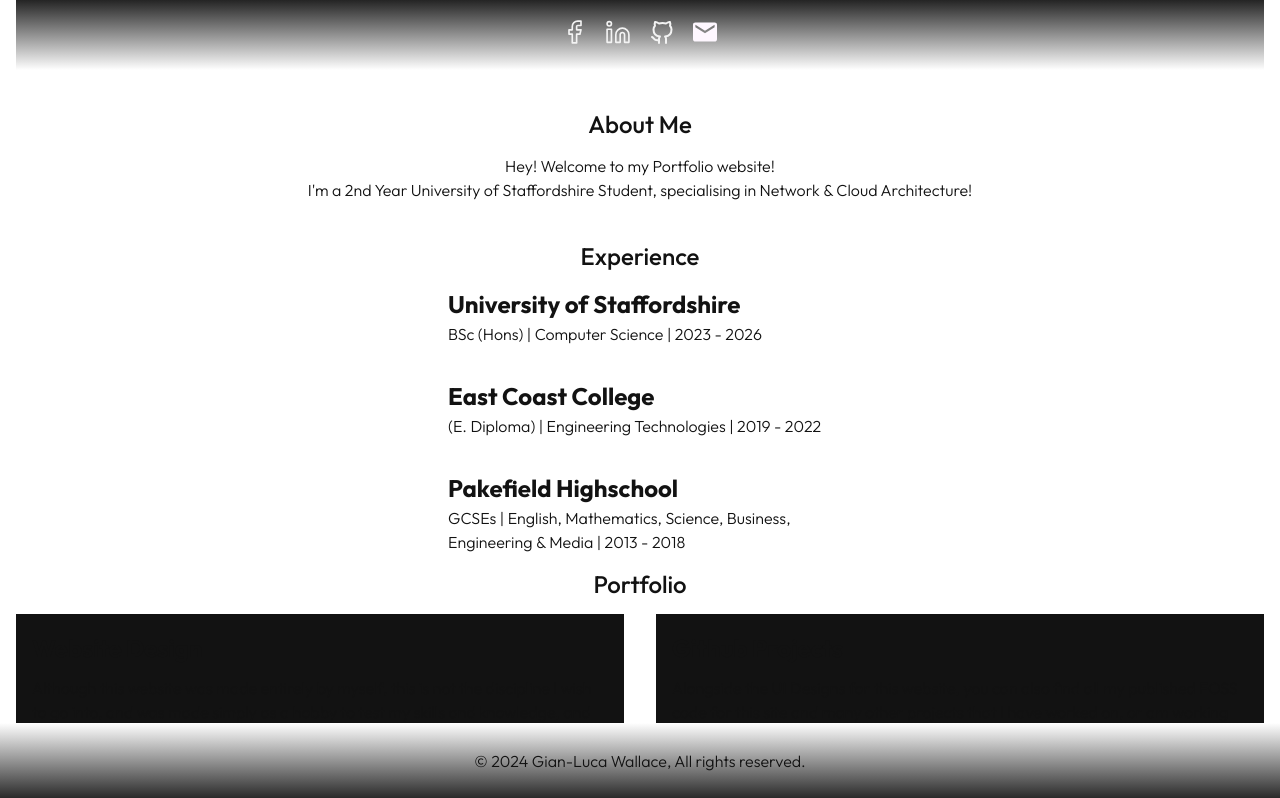
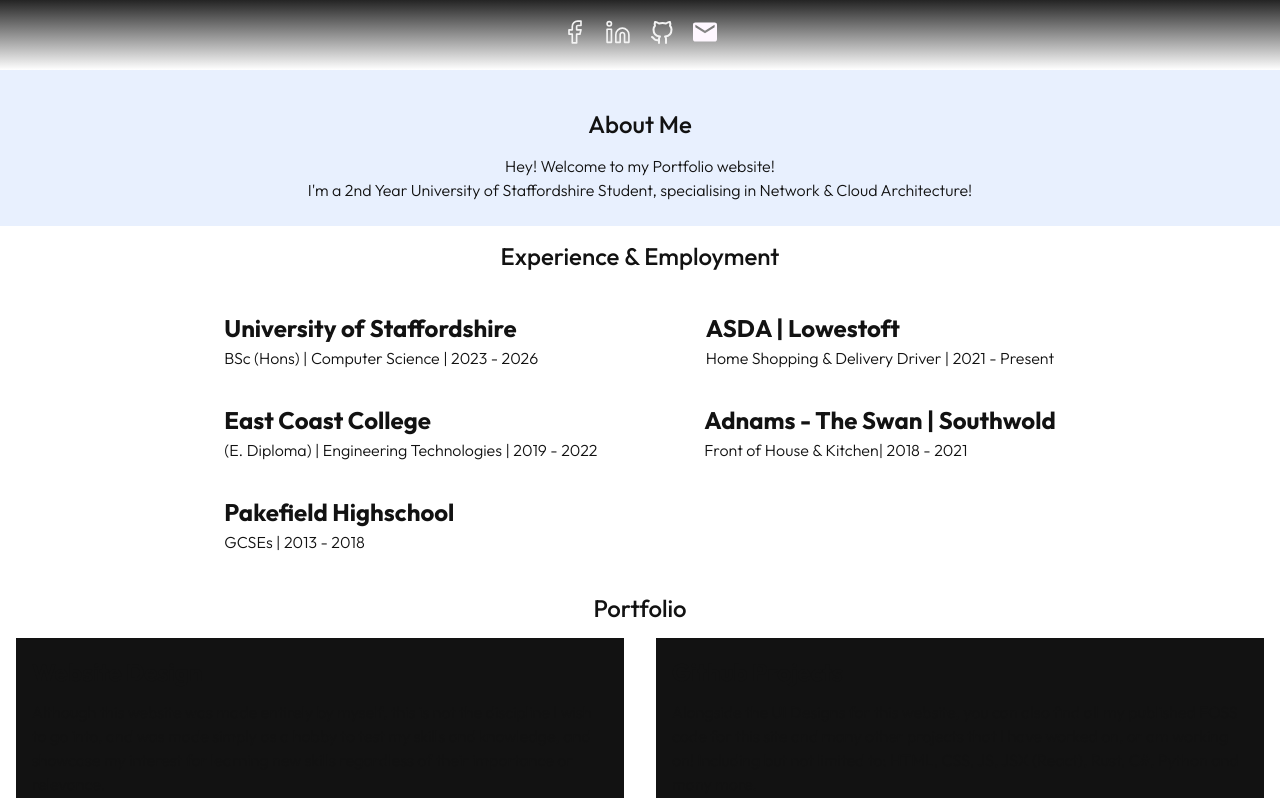
Before and after one commit to IAmInept/siteResume, a React (Vite) app: page / in a window 1280 px wide. Shown: the top 798 px of the page. Built offline with nearby package versions, Linux system fonts and the light colour scheme.

Commit message:
Reorganised CSS, Removed Unnecessary Dependencies

```diff
--- a/src/components/CSS/Footer.css
+++ /dev/null
@@ -1,15 +0,0 @@
-footer {
-    position: fixed;
-    bottom: 0;
-    left: 0;
-    width: 100%;
-    padding-bottom: 1.66em;
-    padding-top: 1.66em;
-    background: linear-gradient(0deg, #121212, #242424);
-}
-
-@media (prefers-color-scheme: light) {
-    footer {
-        background: linear-gradient(180deg, #ffffff, #242424);
-    }
-}
--- a/src/components/CSS/Main.css
+++ b/src/components/CSS/Main.css
@@ -1,10 +1,9 @@
-.HeaderDiv {
-  text-align: center;
-  margin: 12px;
-  font-size: 24px;
-  font-weight: 500;
-  font-style: normal;
+/* Root & Main Changes */
+p,h2 {
+  margin: 0;
 }
+
+/* Header */
 
 .navBarIcons {
   display: inline-flex;
@@ -20,20 +19,59 @@
   justify-content: center;
 }
 
-footer {
-  position: fixed;
-  text-align: center;
-  bottom: 0;
-  left: 0;
-  width: 100%;
-  padding-bottom: 1.66em;
-  padding-top: 1.66em;
-  background: linear-gradient(0deg, #121212, #242424);
-}
+/* Main Body */
 
 .HeroSection {
   padding: 1.5em;
   text-align: center;
+}
+
+.TitleContainer {
+  text-align: center;
+  margin: 12px;
+  font-size: 24px;
+  font-weight: 500;
+  font-style: normal;
+}
+
+/* CTA / Portfolio */
+
+.CTA {
+  display: inline-flex;
+  width: calc(100vw - (1.5em*2));
+  padding: 1.5em;
+  justify-content: center;
+  gap: 2rem;
+}
+
+.Experience {
+  /* justify-content: center; */
+  align-items: center;
+  display: flex;
+  flex-direction: column;
+  max-width: 50%;
+  gap: 2rem;
+}
+
+.ExperienceBox {
+  width: 35vw
+}
+
+.Employment {
+  display: flex;
+  align-items: center;
+  flex-direction: column;
+  max-width: 50%;
+  gap: 2rem;
+}
+
+/* Portfolio*/
+
+.Portfolio {
+  display: flex;
+  justify-content: center;
+  align-items: center;
+  padding-bottom: 3%;
 }
 
 .PortContainer {
@@ -45,7 +83,6 @@
   column-gap: 2em;
   row-gap: 1.5em;
 }
-
 .PortCard {
   max-width: 45vw;
   min-width: 25vw;
@@ -59,19 +96,12 @@
   grid-gap: 10px;
 }
 
-.CardContent {
-  grid-area: 2 / 1 / span 4 / span 5;
-}
-
 .CardTitle {
   grid-area: 1 / 1 / 1 / span 2;
 }
 
-.Portfolio {
-  display: flex;
-  justify-content: center;
-  align-items: center;
-  /* max-width: 95vw; */
+.CardContent {
+  grid-area: 2 / 1 / span 4 / span 5;
 }
 
 .PortfolioLink {
@@ -89,33 +119,30 @@
   background-color: white;
 }
 
-.Experience {
-  /* justify-content: center; */
-  align-items: center;
-  display: flex;
-  flex-direction: column;
+/* Footer / Bottom of Page */
 
-  gap: 2rem;
+footer {
+  text-align: center;
+  bottom: 0;
+  left: 0;
+  width: 100%;
+  padding-bottom: 1.66em;
+  padding-top: 1.66em;
+  background: linear-gradient(0deg, #121212, #242424);
 }
 
-.ExperienceBox {
-  width: 30vw;
-}
-
-p,
-h2 {
-  margin: 0;
-}
+/* Media Specific Content (Light/Dark Theme) */
 
 @media (prefers-color-scheme: light) {
   nav {
     background: linear-gradient(180deg, #242424, #ffffff);
   }
   footer {
-    background: none;
+    /* background: none; */
+    background: linear-gradient(180deg, #ffffff, #242424);
   }
   .QualCard,
   .HeroSection {
-    /* background-color: #e8f0fe; */
+    background-color: #e8f0fe;
   }
 }
--- a/src/components/Experience.tsx
+++ b/src/components/Experience.tsx
@@ -3,7 +3,8 @@
 const Experience = () => {
   return (
     <>
-      <p className="HeaderDiv">Experience</p>
+      <p className="TitleContainer">Experience & Employment</p>
+      <div className="CTA">
         <div className="Experience">
           <div className="ExperienceBox">
             <h2> University of Staffordshire</h2>
@@ -16,9 +17,19 @@
           <div className="ExperienceBox">
             <h2> Pakefield Highschool</h2>
             <p>
-            GCSEs | English, Mathematics, Science, Business, Engineering & Media
-            | 2013 - 2018
+              GCSEs | 2013 - 2018
             </p>
+          </div>
+        </div>
+        <div className="Employment">
+          <div className="EmploymentBox">
+            <h2>ASDA | Lowestoft</h2>
+            <p>Home Shopping & Delivery Driver | 2021 - Present</p>
+          </div>
+          <div className="EmploymentBox">
+            <h2>Adnams - The Swan | Southwold</h2>
+            <p>Front of House & Kitchen| 2018 - 2021</p>
+          </div>
         </div>
       </div>
     </>
--- a/src/components/Footer.tsx
+++ b/src/components/Footer.tsx
@@ -1,4 +1,4 @@
-import "./CSS/Footer.css"
+import "./CSS/Main.css"
 
 const Footer = () => {
     return (
--- a/src/components/Hero.tsx
+++ b/src/components/Hero.tsx
@@ -3,8 +3,7 @@
 const HeroSection = () => {
   return (
     <div className="HeroSection">
-      <p className="HeaderDiv">About Me</p>
-
+      <p className="TitleContainer">About Me</p>
       <div>
         <p>Hey! Welcome to my Portfolio website!</p>
         <p>I'm a 2nd Year University of Staffordshire Student, specialising in Network & Cloud Architecture!</p>
--- a/src/components/Portfolio.tsx
+++ b/src/components/Portfolio.tsx
@@ -3,7 +3,7 @@
 const Portfolio = () => {
   return (
     <>
-      <p className="HeaderDiv">Portfolio</p>
+      <p className="TitleContainer">Portfolio</p>
       <div className="Portfolio">
         <div className="PortContainer">
           <div className="PortCard">
```
Lines whose indentation alone changed are shown as unchanged.
